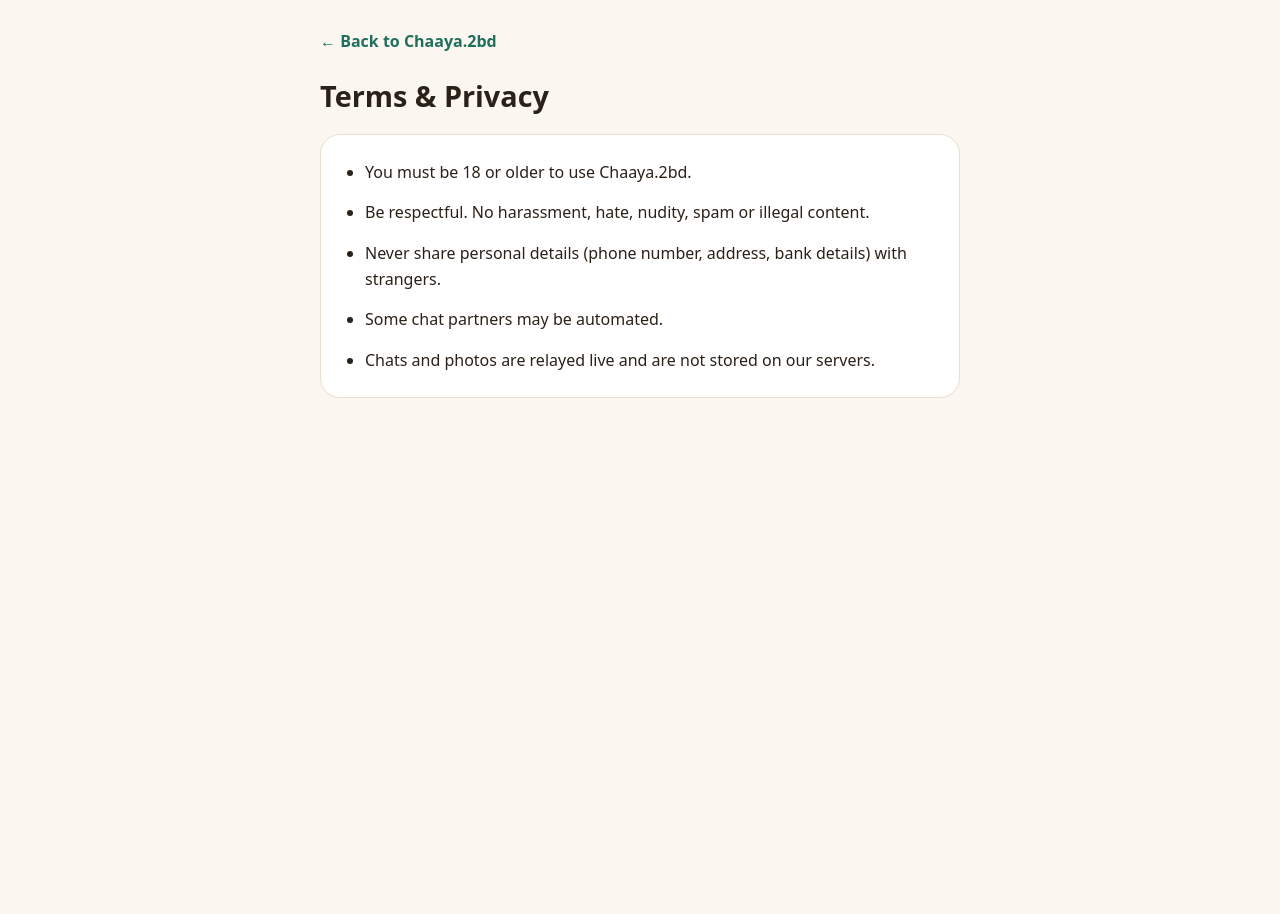
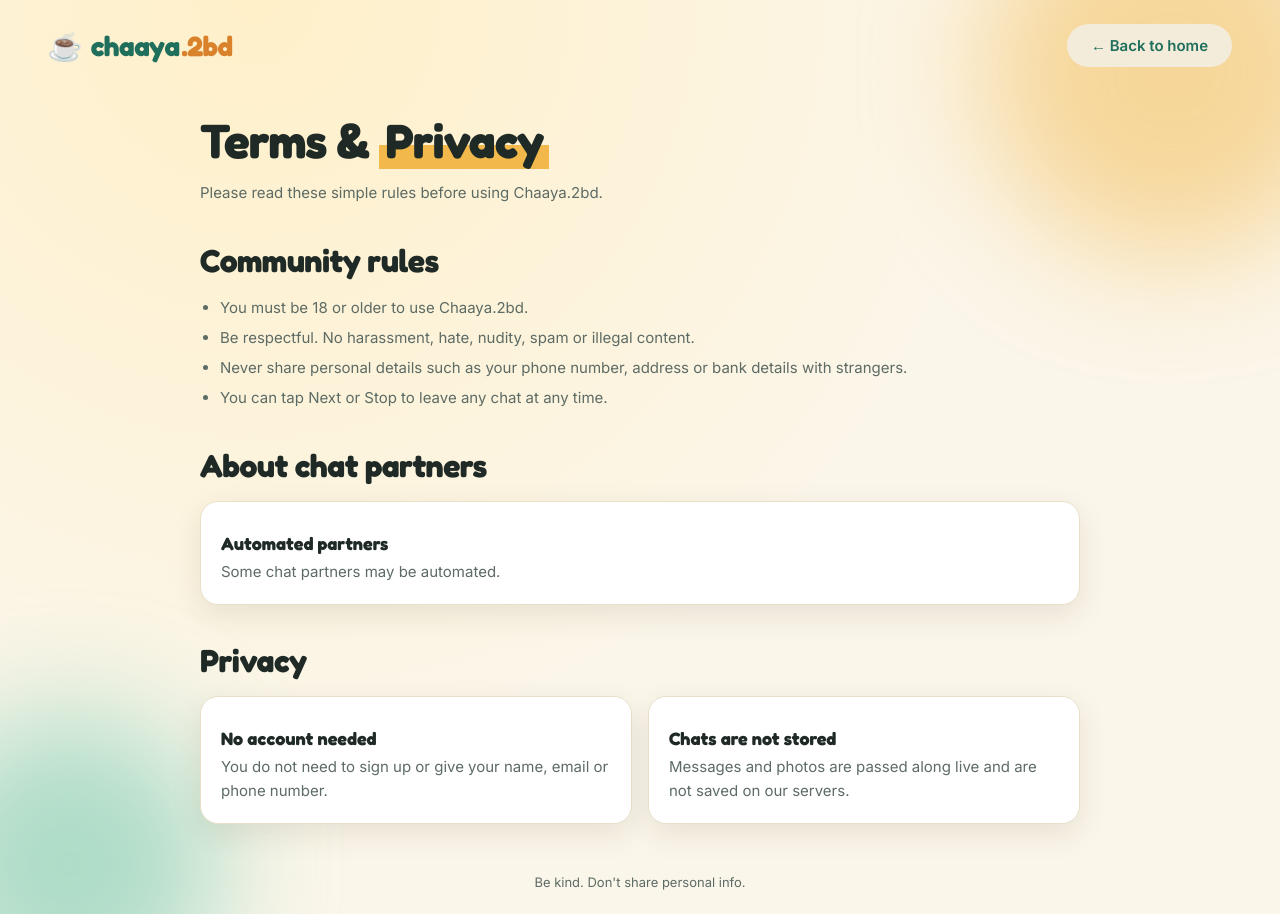
Before and after one commit to alfredalappat/Chaaya.2bd, a website: page Chaaya.2bd/public/terms.html in a window 1280 px wide. Before the commit the page ends 800 px from the top, so only its background shows below. Drawn offline with Linux system fonts and the light colour scheme.

Commit message:
Update terms.html

```diff
--- a/Chaaya.2bd/public/terms.html
+++ b/Chaaya.2bd/public/terms.html
@@ -1,22 +1,54 @@
-<!doctype html><html lang="en"><head><meta charset="utf-8"><meta name="viewport" content="width=device-width,initial-scale=1">
-<title>Terms &amp; Privacy – Chaaya.2bd</title><meta name="robots" content="index,follow">
+<!DOCTYPE html>
+<html lang="en">
+<head>
+<meta charset="UTF-8">
+<meta name="viewport" content="width=device-width,initial-scale=1">
+<title>Terms &amp; Privacy – Chaaya.2bd</title>
+<meta name="description" content="Terms, community rules and privacy information for Chaaya.2bd.">
+<meta name="robots" content="index, follow">
+<meta name="theme-color" content="#1f6f5c">
+<link rel="canonical" href="https://YOUR-DOMAIN.com/terms">
 <link rel="icon" href="/favicon.svg" type="image/svg+xml">
-<style>
-:root{--bg:#fbf7f0;--card:#fff;--ink:#2a2118;--mute:#7a6a58;--pri:#1f6f5c;--line:#eadfce}
-@media(prefers-color-scheme:dark){:root{--bg:#14110d;--card:#1e1a15;--ink:#f4ece0;--mute:#a89a86;--pri:#3aa389;--line:#332b21}}
-*{box-sizing:border-box}body{margin:0;background:var(--bg);color:var(--ink);font:16px/1.65 "Plus Jakarta Sans",system-ui,sans-serif}
-.w{max-width:680px;margin:0 auto;padding:28px 20px 60px}
-a{color:var(--pri);font-weight:600;text-decoration:none}
-h1{font-size:1.8rem;margin:18px 0 14px}
-.card{background:var(--card);border:1px solid var(--line);border-radius:20px;padding:8px 24px}
-li{margin:14px 0;color:var(--ink)}ul{padding-left:20px}
-</style></head><body><div class="w">
-<a href="/">← Back to Chaaya.2bd</a>
-<h1>Terms &amp; Privacy</h1>
-<div class="card"><ul>
-<li>You must be 18 or older to use Chaaya.2bd.</li>
-<li>Be respectful. No harassment, hate, nudity, spam or illegal content.</li>
-<li>Never share personal details (phone number, address, bank details) with strangers.</li>
-<li>Some chat partners may be automated.</li>
-<li>Chats and photos are relayed live and are not stored on our servers.</li>
-</ul></div></div></body></html>
+<link rel="preconnect" href="https://fonts.googleapis.com">
+<link rel="preconnect" href="https://fonts.gstatic.com" crossorigin>
+<link href="https://fonts.googleapis.com/css2?family=Fredoka:wght@500;600;700&family=Inter:wght@400;500;600&display=swap" rel="stylesheet">
+<link rel="stylesheet" href="/style.css">
+</head>
+<body>
+<main class="landing">
+  <div class="blob blob-1"></div>
+  <div class="blob blob-2"></div>
+
+  <header class="topbar">
+    <a class="logo" href="/" style="text-decoration:none"><span class="logo-cup">☕</span> chaaya<span class="logo-sub">.2bd</span></a>
+    <a class="btn ghost" href="/" style="text-decoration:none">← Back to home</a>
+  </header>
+
+  <section class="info" style="padding-top:8px">
+    <h1 style="font-family:'Fredoka',sans-serif;font-size:clamp(30px,6vw,48px);letter-spacing:-1px;margin-top:36px">Terms &amp; <span class="highlight">Privacy</span></h1>
+    <p style="margin-top:12px">Please read these simple rules before using Chaaya.2bd.</p>
+
+    <h2>Community rules</h2>
+    <ul class="safety">
+      <li>You must be 18 or older to use Chaaya.2bd.</li>
+      <li>Be respectful. No harassment, hate, nudity, spam or illegal content.</li>
+      <li>Never share personal details such as your phone number, address or bank details with strangers.</li>
+      <li>You can tap Next or Stop to leave any chat at any time.</li>
+    </ul>
+
+    <h2>About chat partners</h2>
+    <div class="info-grid">
+      <div><h3>Automated partners</h3><p>Some chat partners may be automated.</p></div>
+    </div>
+
+    <h2>Privacy</h2>
+    <div class="info-grid">
+      <div><h3>No account needed</h3><p>You do not need to sign up or give your name, email or phone number.</p></div>
+      <div><h3>Chats are not stored</h3><p>Messages and photos are passed along live and are not saved on our servers.</p></div>
+    </div>
+  </section>
+
+  <footer class="foot">Be kind. Don't share personal info.</footer>
+</main>
+</body>
+</html>
```
